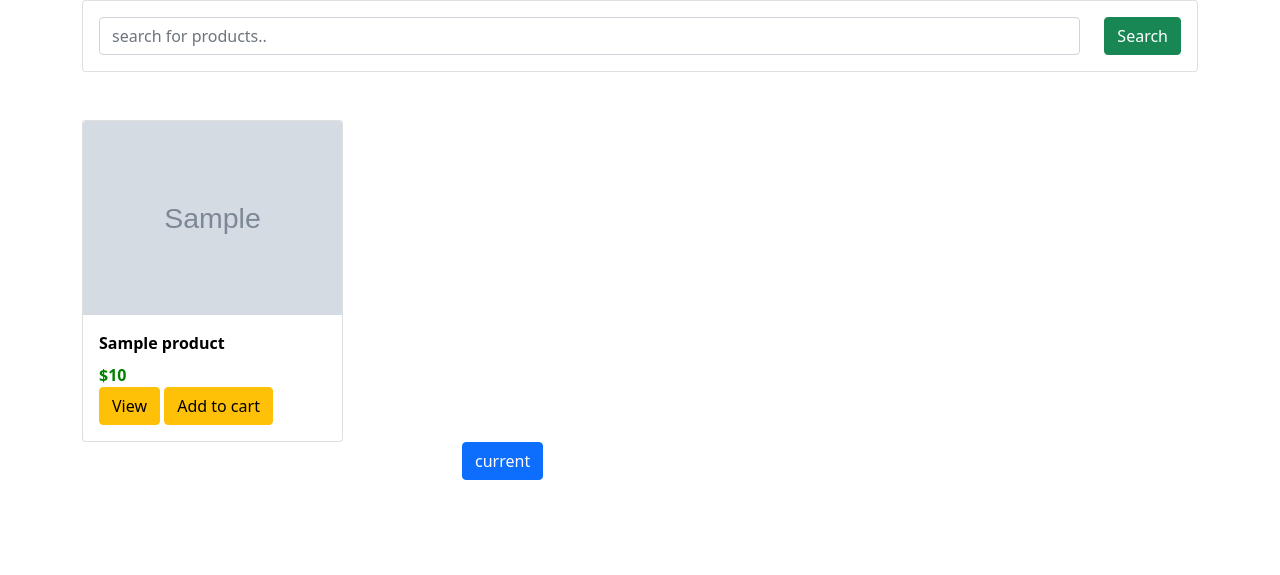
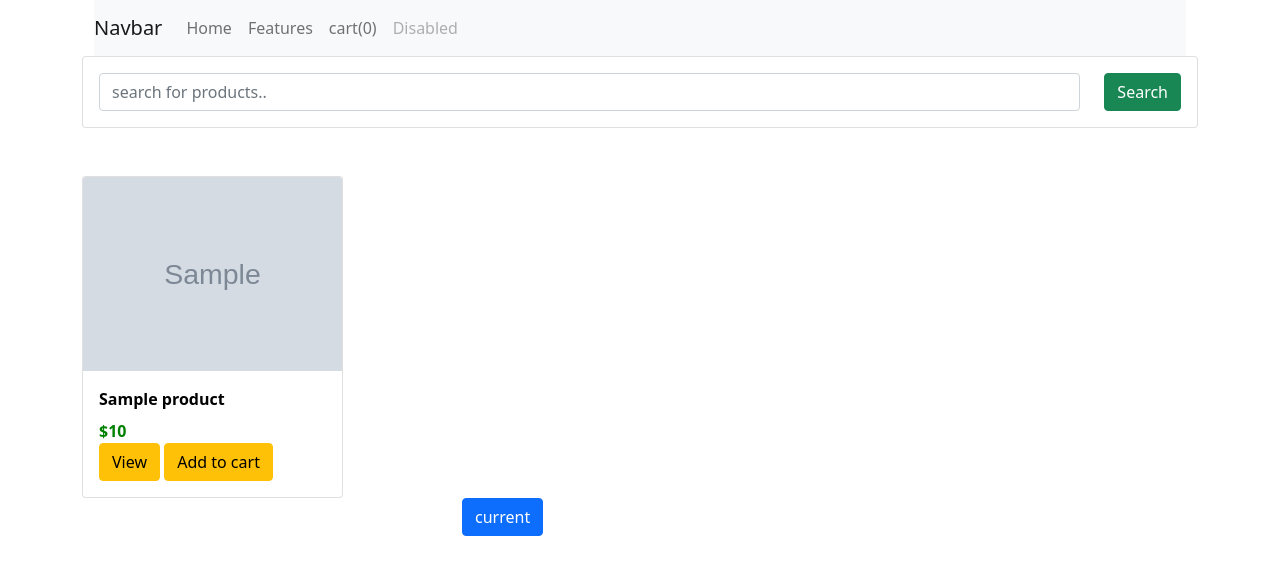
Before and after one commit to PlabonKumarsaha/django_ecom, a Django app: template shop/templates/shop/index.html in a window 1280 px wide. Shown: the top 575 px of the page. Run offline with Django 3.2, Linux system fonts and the light colour scheme; the template is opened without the code that fills it: most values are stand-ins (such as "Sample title", 1, 10 or a date in 2020); grey boxes marked "Sample" are stand-in pictures.

Commit message:
showing num of items in cart

```diff
--- a/shop/templates/shop/index.html
+++ b/shop/templates/shop/index.html
@@ -14,7 +14,32 @@
 </head>
 <body>
 <div class="container">
-
+<div class="container">
+    <div class="col-md-12">
+        <nav class="navbar navbar-expand-lg navbar-light bg-light">
+  <a class="navbar-brand" href="#">Navbar</a>
+  <button class="navbar-toggler" type="button" data-toggle="collapse" data-target="#navbarNav" aria-controls="navbarNav" aria-expanded="false" aria-label="Toggle navigation">
+    <span class="navbar-toggler-icon"></span>
+  </button>
+  <div class="collapse navbar-collapse" id="navbarNav">
+    <ul class="navbar-nav">
+      <li class="nav-item active">
+        <a class="nav-link" href="#">Home</a>
+      </li>
+      <li class="nav-item">
+        <a class="nav-link" href="#">Features</a>
+      </li>
+      <li class="nav-item">
+        <a class="nav-link" id="cart" href="#">cart(0)</a>
+      </li>
+      <li class="nav-item">
+        <a class="nav-link disabled" href="#">Disabled</a>
+      </li>
+    </ul>
+  </div>
+</nav>
+    </div>
+</div>
 <div class="row ">
     <div class="col-md-12">
         <form class="card card-sm">
@@ -100,6 +125,11 @@ $(document).on('click','.atc',function (){
     }
     console.log(cart);
     localStorage.setItem('cart',JSON.stringify(cart));
+    document.getElementById("cart").innerHTML = "cart("+Object.keys("cart").length+")";
+
+    // number of im in cart object
+    console.log(Object.keys("cart").length);
+
 
 });
 </script>
```
